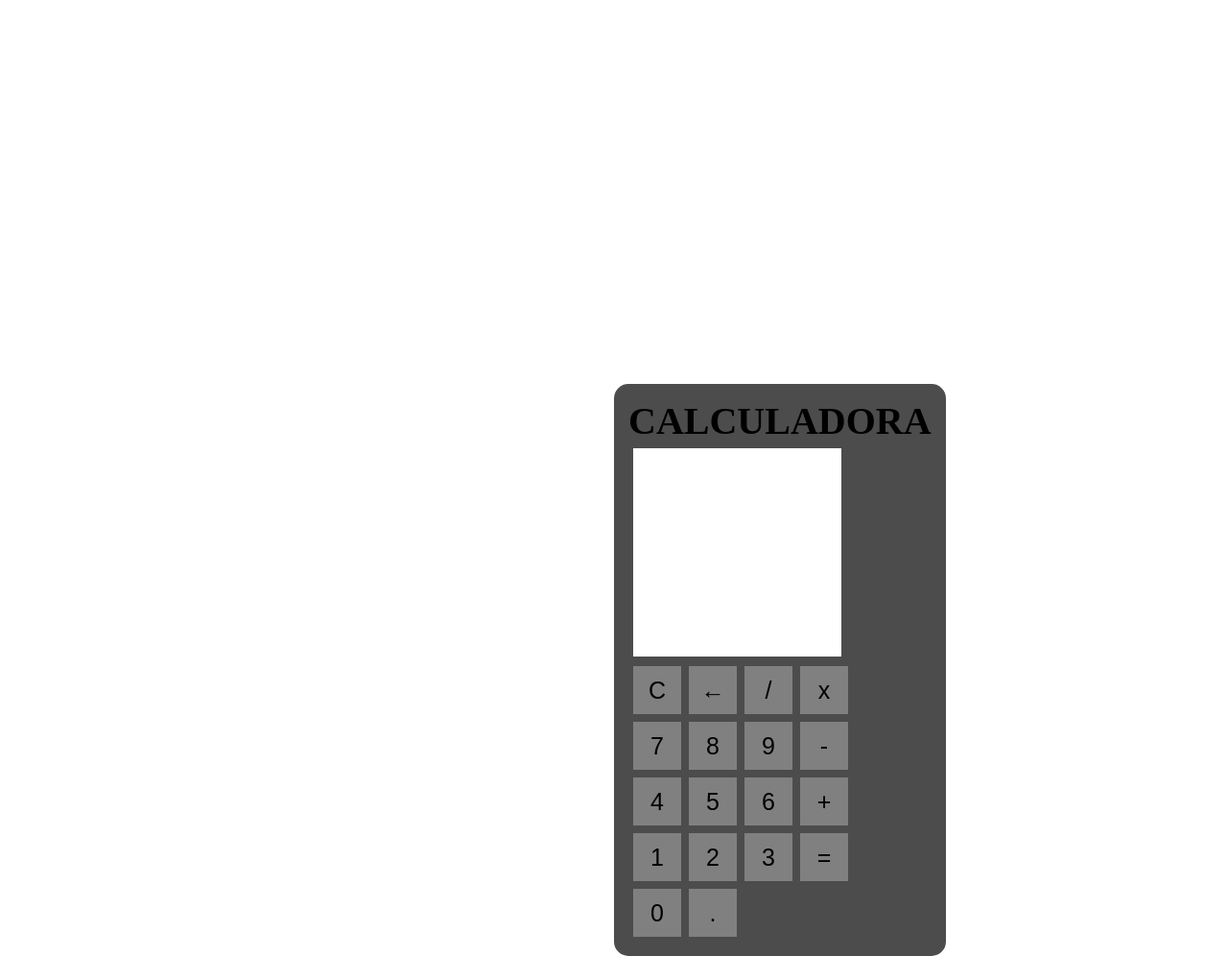
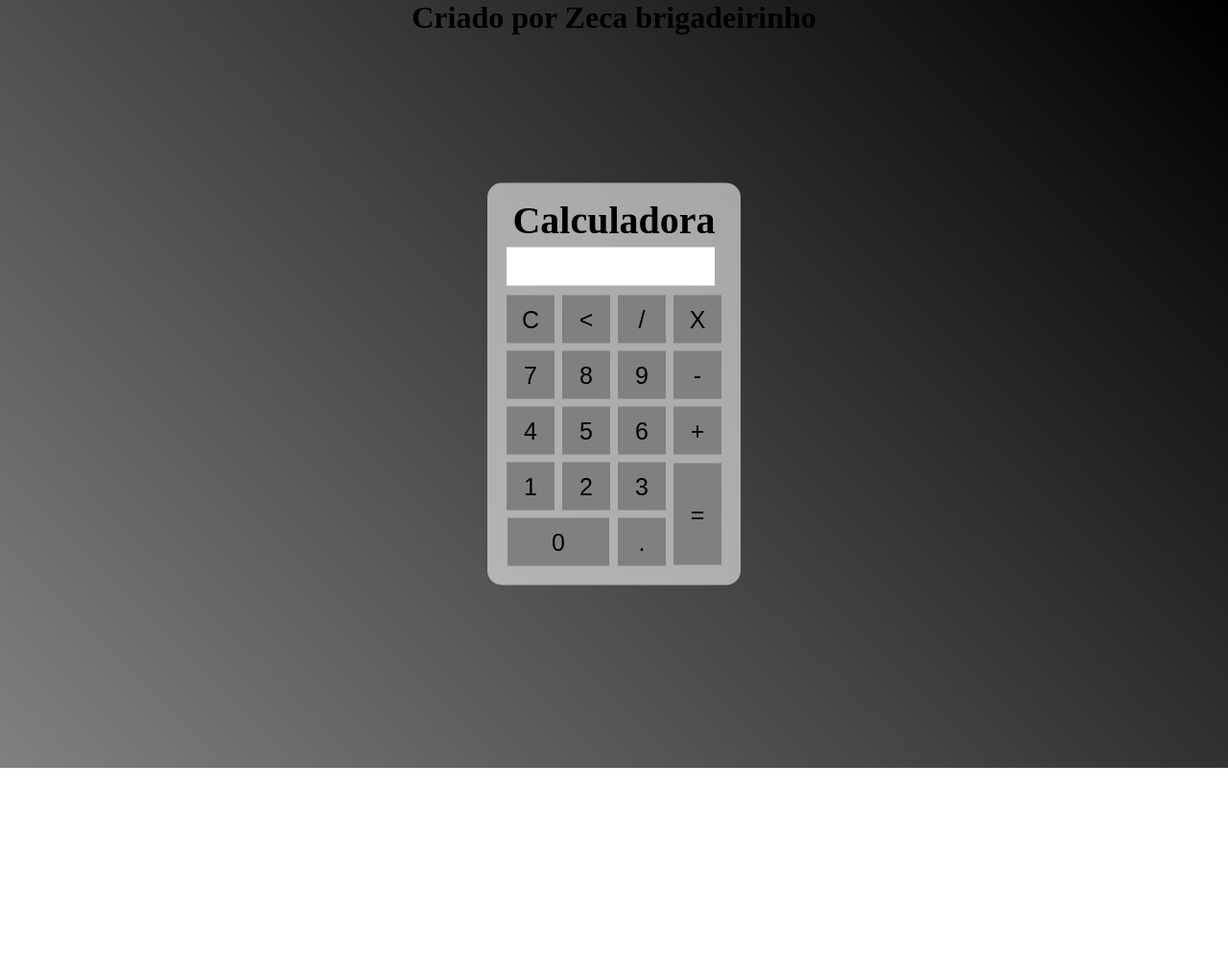
Before and after one commit to R4stelli/Calculadora-What-Sigma, a plain HTML site: page index.html in a window 1280 px wide. Shown: the whole page at 96% size. After the commit the page ends 800 px from the top, so only its background shows below. Drawn offline with Linux system fonts and the light colour scheme.

Commit message:
Add files via upload

```diff
--- a/index.html
+++ b/index.html
@@ -10,51 +10,47 @@
 
 </head>
 <body>
+    <div class="fundo">
+        <h1>Criado por Zeca brigadeirinho</h1>
         <div class="Calculadora">
-<h1> CALCULADORA</h1>
+            <h1>Calculadora</h1>
             <p id="resultado"></p>
             <table>
-
-
                 <tr>
                     <td><button class="botao">C</button></td>
-<td><button class="botao">←</button></td>
-<td><button class="botao">/</button></td>
-<td><button class="botao">x</button></td>
-</tr>
-
-<tr>
-    <td><button class="botao">7</button></td>
-    <td><button class="botao">8</button></td>
-    <td><button class="botao">9</button></td>
-    <td><button class="botao">-</button></td>
-
+                    <td><button class="botao"><</button></td>
+                    <td><button class="botao" onclick="insert('/')">/</button></td>
+                    <td><button class="botao" onclick="insert('*')">X</button></td>
                 </tr>
                 <tr>
-    <td><button class="botao">4</button></td>
-    <td><button class="botao">5</button></td>
-    <td><button class="botao">6</button></td>
-    <td><button class="botao">+</button></td>
-
+                    <td><button class="botao" onclick="insert('7')">7</button></td>
+                    <td><button class="botao" onclick="insert('8')">8</button></td>
+                    <td><button class="botao" onclick="insert('9')">9</button></td>
+                    <td><button class="botao" onclick="insert('-')">-</button></td>
                 </tr>
                 <tr>
-    <td><button class="botao">1</button></td>
-    <td><button class="botao">2</button></td>
-    <td><button class="botao">3</button></td>
-    <td><button class="botao">=</button></td>
-
+                    <td><button class="botao" onclick="insert('4')">4</button></td>
+                    <td><button class="botao" onclick="insert('5')">5</button></td>
+                    <td><button class="botao" onclick="insert('6')">6</button></td>
+                    <td><button class="botao" onclick="insert('+')">+</button></td>
                 </tr>
                 <tr>
-    <td><button class="botao">0</button></td>
-    <td><button class="botao">.</button></td>
-
+                    <td><button class="botao" onclick="insert('1')">1</button></td>
+                    <td><button class="botao" onclick="insert('2')">2</button></td>
+                    <td><button class="botao" onclick="insert('3')">3</button></td>
+                    <td rowspan="2"><button class="botao" style="height: 106px;">=</button></td>
                 </tr>
-
-
-
-
-
+                <tr>
+                    <td colspan="2"><button class="botao" style="width: 106px;">0</button></td>
+                    <td><button class="botao" onclick="insert('.')">.</button></td>
+                </tr>
             </table>
         </div>
+    </div>
+    <script>
+
+    </script>
 </body>
 </html>
+</body>
+</html>
--- a/styles.css
+++ b/styles.css
@@ -1,20 +1,20 @@
 *{
-    margin:0;
-    padding:0;
+    margin: 0;
+    padding: 0;
 }
 .fundo{
-    background-image:linear-gradient(45deg, rgb(116, 112, 112), black);
+    background-image: linear-gradient(45deg, grey, black);
     height: 100vh;
     color: black;
-    font-family:'Times New Roman', Times, serif;
+    font-family: 'Times New Roman', Times, serif;
     text-align: center;
 }
 .Calculadora{
     position: absolute;
-    background-color: rgba(0, 0, 0, 0.7);
+    background-color: rgba(222, 219, 219, 0.7);
     top: 50%;
     left: 50%;
-    transform: translate(-50,-50);
+    transform: translate(-50%, -50%);
     border-radius: 15px;
     padding: 15px;
     font-size: 20px;
@@ -25,7 +25,7 @@
     margin: 3px;
     font-size: 25px;
     cursor: pointer;
-    background-color: gray;
+    background-color: grey;
     border: none;
     color: black;
 }
@@ -36,7 +36,7 @@
 #resultado{
     background-color: white;
     width: 207px;
-    height: 207px;
+    height: 30px;
     margin: 5px;
     color: black;
     text-align: right;
```
Lines whose indentation alone changed are shown as unchanged.
